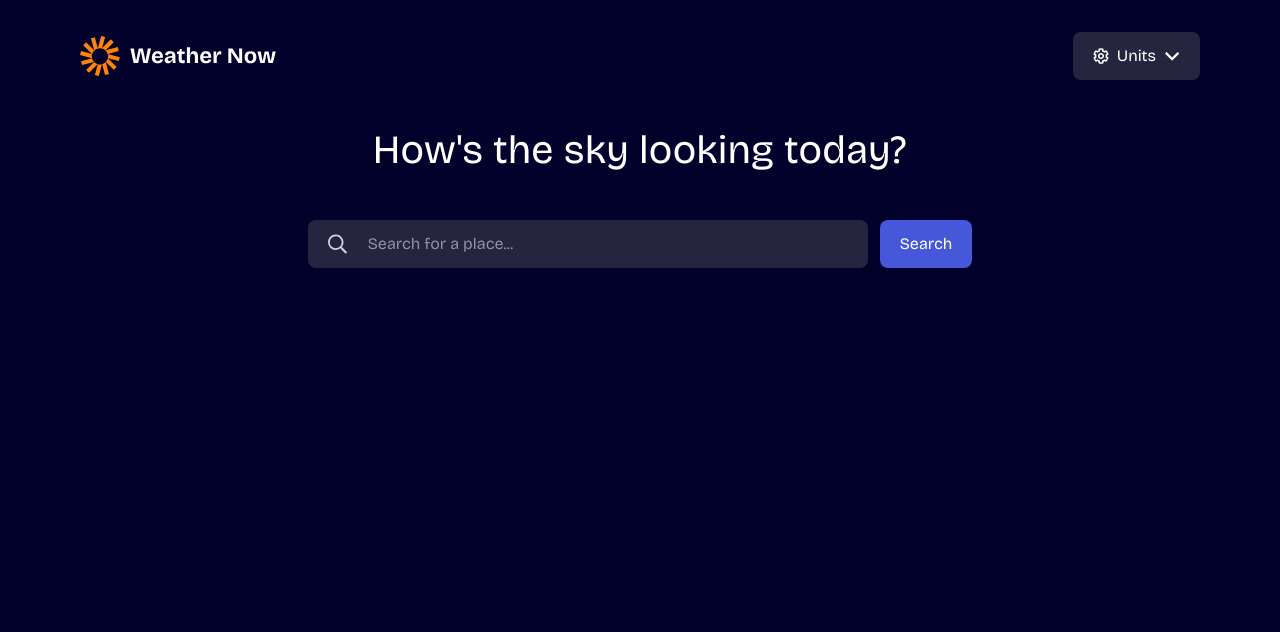
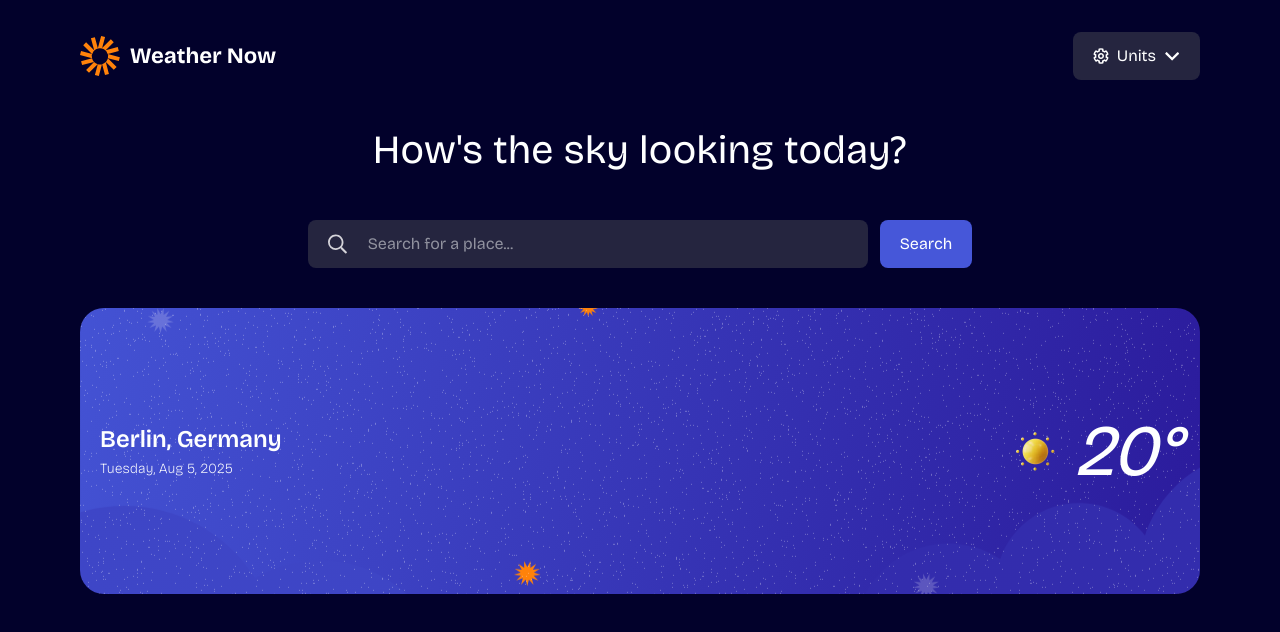
Before and after one commit to welschoff/weather-app, a React (Vite) app: page / in a window 1280 px wide. Shown: the top 632 px of the page. Built offline with nearby package versions, Linux system fonts and the light colour scheme.

Commit message:
Add Today Card

```diff
--- a/src/App.tsx
+++ b/src/App.tsx
@@ -2,6 +2,7 @@ import './App.css';
 import Header from './components/Header';
 import Search from './components/Search';
 import Title from './components/Title';
+import TodayCard from './components/TodayCard';
 
 function App() {
   return (
@@ -9,6 +10,7 @@ function App() {
       <Header />
       <Title />
       <Search />
+      <TodayCard />
     </div>
   );
 }
--- /dev/null
+++ b/src/components/TodayCard.tsx
@@ -0,0 +1,31 @@
+import today_bg from '../assets/images/bg-today-large.svg';
+import sunny from '../assets/images/icon-sunny.webp';
+
+export default function TodayCard() {
+  const backgroundStyle = {
+    backgroundImage: `url(${today_bg})`,
+  };
+
+  return (
+    <div
+      className="
+        mt-10 relative
+        h-[286px] w-full
+        bg-cover bg-center bg-no-repeat
+        rounded-3xl
+      "
+      style={backgroundStyle}
+    >
+      <div className="absolute inset-0 grid grid-cols-2 place-items-center">
+        <div className="grid gap-1 justify-self-start ml-5">
+          <span className="text-2xl font-semibold">Berlin, Germany</span>
+          <span className="text-sm font-extralight">Tuesday, Aug 5, 2025</span>
+        </div>
+        <div className="flex justify-self-end items-center mr-5">
+          <img className="w-20" src={sunny} alt="Sonnensymbol" />
+          <span className="text-7xl italic">20°</span>
+        </div>
+      </div>
+    </div>
+  );
+}
--- a/src/index.css
+++ b/src/index.css
@@ -2,6 +2,7 @@
 
 :root {
   --card-background: #25253f;
+  --secondary-text-color: #b5bef4;
 }
 
 body {
```
Also changed, not shown: src/assets/images/bg-today-large.svg (added), src/assets/images/icon-sunny.webp (added).
